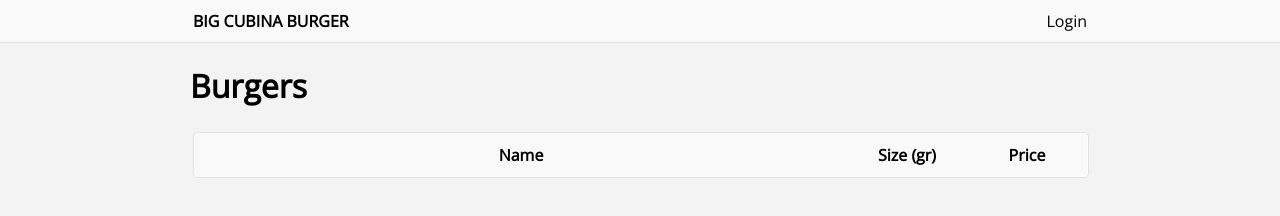
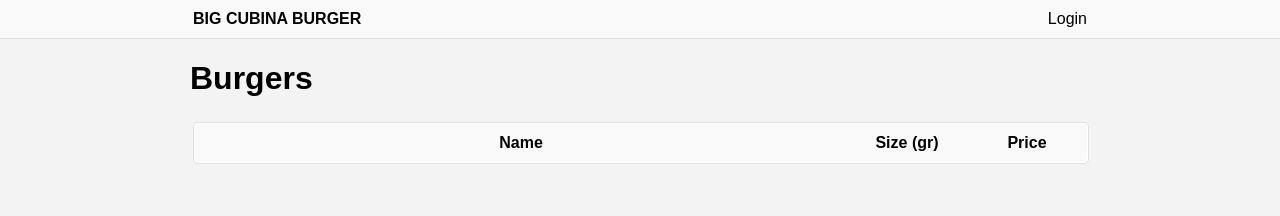
Before and after one commit to cuba-platform/sample-portal, a plain HTML site: page modules/portal/web/index.html in a window 1280 px wide. Drawn offline with nearby package versions, Linux system fonts and the light colour scheme; no server answers.

Commit message:
Remove CDN import

```diff
--- a/modules/portal/web/index.html
+++ b/modules/portal/web/index.html
@@ -21,7 +21,6 @@
     </title>
     <link rel="stylesheet" href="css/common.css"/>
     <link rel="icon" type="image/x-icon" href="icons/favicon.ico">
-    <link href='https://fonts.googleapis.com/css?family=Open+Sans' rel='stylesheet' type='text/css'>
 </head>
 <body>
 <div class="menu-panel" ng-controller="MenuController">
```
